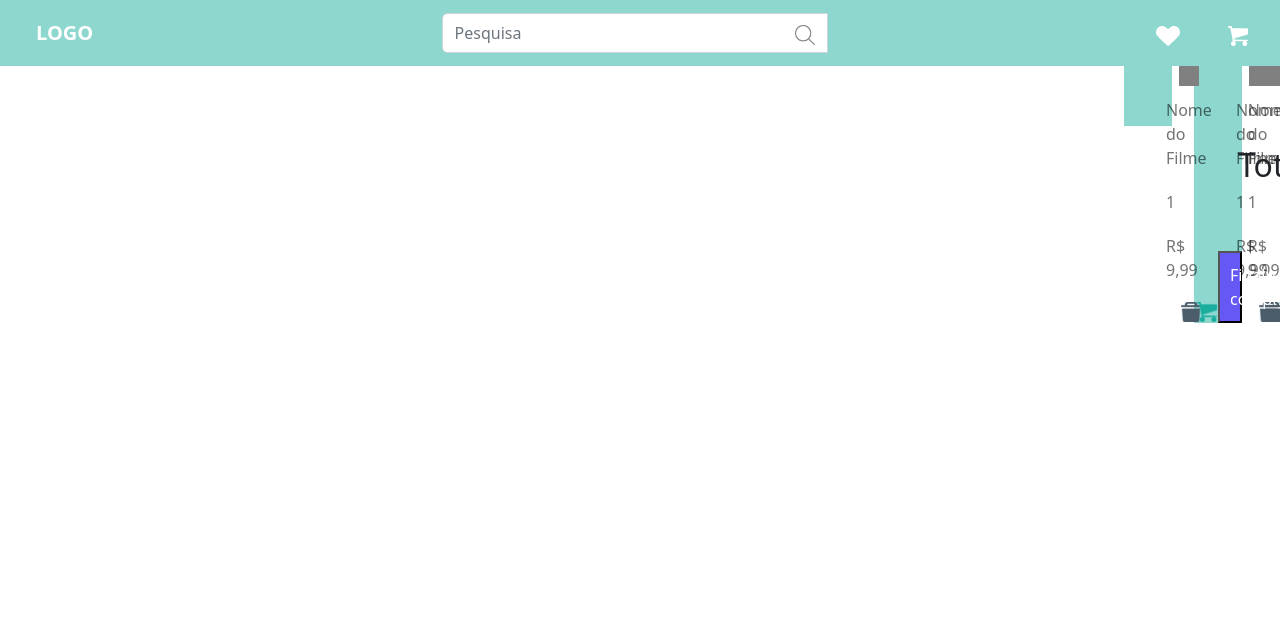
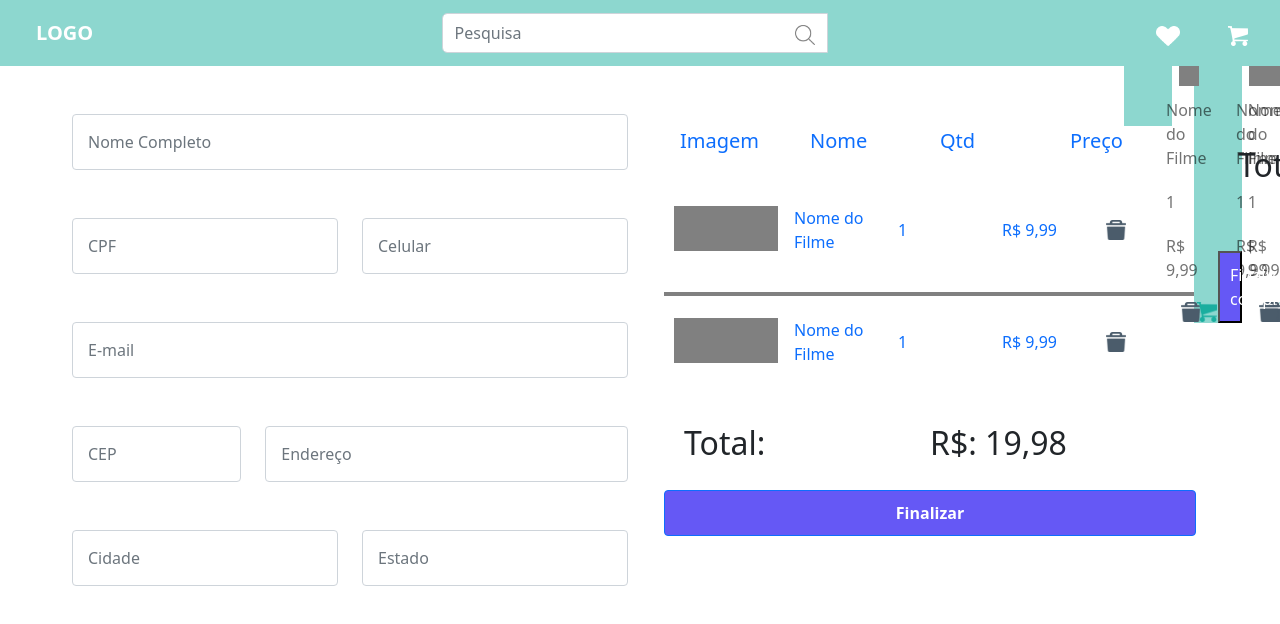
Before and after one commit to lucasmarques2020/DesafioDot, a React (Create React App) app: page /finish in a window 1280 px wide. Shown: the top 624 px of the page. Built offline with nearby package versions, Linux system fonts and the light colour scheme; no server answers.

Commit message:
Finalizado as alteraçoes nos componentes

```diff
--- a/package.json
+++ b/package.json
@@ -13,6 +13,7 @@
     "react-bootstrap": "^2.0.4",
     "react-dom": "^17.0.2",
     "react-lottie": "^1.2.3",
+    "react-router-dom": "^6.2.1",
     "react-scripts": "5.0.0",
     "styled-components": "^5.3.3",
     "web-vitals": "^2.1.2"
--- a/src/App.js
+++ b/src/App.js
@@ -1,7 +1,6 @@
 import 'bootstrap/dist/css/bootstrap.min.css'
 import NavBar from './components/navbar/NavBar'
-import ListMovie from './components/listmovie/ListMovie'
-
+import Routs from './route/Route'
 export default function App() {
   return (
     <>
@@ -9,7 +8,7 @@ export default function App() {
         <div className='row'>
           <NavBar />
           <div className='d-flex flex-wrap justify-content-center p-5'>
-            <ListMovie />
+            <Routs/>
           </div>
         </div>
       </div>
--- a/src/components/cards/styles.css
+++ b/src/components/cards/styles.css
@@ -28,6 +28,8 @@
     background-color: rgb(101, 88, 245);
     width: 100%;
     transition: 0.5s;
+    color: white;
+    font-weight: bold;
 }
 .ButtonAdc:hover{
     background-color: rgb(65, 49, 250);
--- /dev/null
+++ b/src/components/finishbuy/FinishBuy.jsx
@@ -0,0 +1,93 @@
+import 'bootstrap/dist/css/bootstrap.min.css'
+import {
+    Button,
+    Form,
+    Nav,
+    Container,
+} from 'react-bootstrap'
+import './styles.css'
+import {Modals} from '../modal/Modal'
+import TrashImg from '../../assets/img/littlecarts/trash.png'
+import React, { useRef } from 'react'
+
+export default function FinishBuy() {
+    const childRef = useRef();
+    return (
+        <>
+            <div className='container-fluid'>
+                <div className='row'>
+                    <div className='col-md-6'>
+                        <Form className='row'>
+                            <Form.Group className="mb-5" controlId="NomeCompleto">
+                                <Form.Control className='Inputs' type="email" placeholder="Nome Completo" />
+                            </Form.Group>
+                            <Form.Group className="mb-5 col-md-6" controlId="CPF">
+                                <Form.Control className='Inputs' type="text" placeholder="CPF" />
+                            </Form.Group>
+                            <Form.Group className="mb-5 col-md-6" controlId="Celular">
+                                <Form.Control className='Inputs' type="text" placeholder="Celular" />
+                            </Form.Group>
+                            <Form.Group className="mb-5" controlId="Email">
+                                <Form.Control className='Inputs' type="email" placeholder="E-mail" />
+                            </Form.Group>
+                            <Form.Group className="mb-5 col-md-4" controlId="CEP">
+                                <Form.Control className='Inputs' type="text" placeholder="CEP" />
+                            </Form.Group>
+                            <Form.Group className="mb-5 col-md-8" controlId="Endereco">
+                                <Form.Control className='Inputs' type="text" placeholder="Endereço" />
+                            </Form.Group>
+                            <Form.Group className="mb-5 col-md-6" controlId="Cidade">
+                                <Form.Control className='Inputs' type="text" placeholder="Cidade" />
+                            </Form.Group>
+                            <Form.Group className="mb-5 col-md-6" controlId="Estado">
+                                <Form.Control className='Inputs' type="text" placeholder="Estado" />
+                            </Form.Group>
+                        </Form>
+                    </div>
+                    <div className='col-md-6'>
+                        <Container className='ContaineFinish container-fluid'>
+                            <div
+                                className='BodyNav row'
+                                id="offcanvasNavbar"
+                                aria-labelledby="offcanvasNavbarLabel"
+                                placement="end"
+                            >
+                                <Nav className="Menu col-md-12">
+                                    <Nav.Link className='col mt-1' href="#">Imagem</Nav.Link>
+                                    <Nav.Link className='col mt-1' href="#">Nome</Nav.Link>
+                                    <Nav.Link className='col mt-1' href="#">Qtd</Nav.Link>
+                                    <Nav.Link className='col mt-1' href="#">Preço</Nav.Link>
+                                </Nav>
+                                <div>
+                                    <div className='row'>
+                                        <Nav className="BodyItemsCart col-md-12 mb-5">
+                                            <Nav.Link className='col-md' style={{ width: 45, height: 45, backgroundColor: 'grey' }} href="#"></Nav.Link>
+                                            <Nav.Link className='col-md mt-1' href="#">Nome do Filme</Nav.Link>
+                                            <Nav.Link className='col-md mt-1' href="#">1</Nav.Link>
+                                            <Nav.Link className='col-md mt-1' href="#">R$ 9,99</Nav.Link>
+                                            <Nav.Link className='col-md' href="#"><img src={TrashImg} style={{ width: 20, height: 20 }} /></Nav.Link>
+                                        </Nav>
+                                        <div style={{ height: 4, backgroundColor: 'grey' }}></div>
+                                        <Nav className="BodyItemsCart col-md-12 mb-5">
+                                            <Nav.Link className='col-md' style={{ width: 45, height: 45, backgroundColor: 'grey' }} href="#"></Nav.Link>
+                                            <Nav.Link className='col-md mt-1' href="#">Nome do Filme</Nav.Link>
+                                            <Nav.Link className='col-md mt-1' href="#">1</Nav.Link>
+                                            <Nav.Link className='col-md mt-1' href="#">R$ 9,99</Nav.Link>
+                                            <Nav.Link className='col-md' href="#"><img src={TrashImg} style={{ width: 20, height: 20 }} /></Nav.Link>
+                                        </Nav>
+                                    </div>
+                                </div>
+                                <div className='FinishBuy d-flex'>
+                                    <h2 className='col'>Total:</h2>
+                                    <h2 className='col'>R$: 19,98</h2>
+                                </div>
+                                <Button onClick={() => childRef.current.handleShow()}className='ButtonAdcBuy'>Finalizar</Button>
+                            </div>
+                        </Container>
+                        <Modals ref={childRef}/>
+                    </div>
+                </div>
+            </div>
+        </>
+    )
+}
--- /dev/null
+++ b/src/components/finishbuy/styles.css
@@ -0,0 +1,27 @@
+.ButtonAdcBuy{
+    padding: 10px;
+    color: white;
+    background-color: rgb(101, 88, 245);
+    width: 100%;
+    font-weight: bold;
+    transition: 0.5s;
+}
+
+.ButtonAdcBuy:hover{
+    background-color: rgb(65, 49, 250);
+    width: 100%;
+}
+.ContaineFinish{
+    background: transparent;
+}
+.Inputs{
+    padding: 15px;
+}
+.Menu{
+    color: black !important;
+    outline: none;
+    font-size: 20px;
+    list-style: none;
+    text-decoration: none;
+    margin-bottom: 20px;
+}
--- a/src/components/like/Like.jsx
+++ b/src/components/like/Like.jsx
@@ -37,7 +37,7 @@ export default function Like() {
                                 <Nav.Link className='col mt-1' href="#">1</Nav.Link>
                                 <Nav.Link className='col mt-1' href="#">R$ 9,99</Nav.Link>
                                 <Nav.Link className='col-1' href="#"><img src={TrashImg} style={{ width: 20, height: 20 }} /></Nav.Link>
-                                <Nav.Link className='col-1' href="#"><img src={CartImg} style={{ width: 20, height: 20 }} /></Nav.Link>
+                                <Nav.Link className='col-1' href="/finish"><img src={CartImg} style={{ width: 20, height: 20 }} /></Nav.Link>
                             </Nav>
                             <Nav className="BodyItemsCart">
                                 <Nav.Link className='col-2' style={{ width: 20, height: 20, backgroundColor: 'grey' }} href="#"></Nav.Link>
@@ -45,7 +45,7 @@ export default function Like() {
                                 <Nav.Link className='col mt-1' href="#">1</Nav.Link>
                                 <Nav.Link className='col mt-1' href="#">R$ 9,99</Nav.Link>
                                 <Nav.Link className='col-1' href="#"><img src={TrashImg} style={{ width: 20, height: 20 }} /></Nav.Link>
-                                <Nav.Link className='col-1' href="#"><img src={CartImg} style={{ width: 20, height: 20 }} /></Nav.Link>
+                                <Nav.Link className='col-1' href="/finish"><img src={CartImg} style={{ width: 20, height: 20 }} /></Nav.Link>
                             </Nav>
                         </Offcanvas.Body>
                     </Navbar.Offcanvas>
--- a/src/components/littlecart/LittleCart.jsx
+++ b/src/components/littlecart/LittleCart.jsx
@@ -50,7 +50,7 @@ export default function LittleCart() {
                             <h2 className='col'>Total:</h2>
                             <h2 className='col'>R$: 19,98</h2>
                         </div>
-                        <button className='ButtonAdcF'>Finalizar compra</button>
+                       <a href="/finish"><button className='ButtonAdcF'>Finalizar compra</button></a>
                     </Navbar.Offcanvas>
                     </Container>
                 </Navbar>
--- /dev/null
+++ b/src/components/modal/Modal.jsx
@@ -0,0 +1,34 @@
+import 'bootstrap/dist/css/bootstrap.min.css'
+import {
+    Button,
+    Modal
+} from 'react-bootstrap'
+import React, { useState, useImperativeHandle, forwardRef } from 'react'
+import './styles.css'
+
+export const Modals = forwardRef((props, ref) => {
+    const [show, setShow] = useState(false)
+
+    const handleClose = () => setShow(false)
+
+    useImperativeHandle(ref, () => ({
+        handleShow () {setShow(true)}
+
+      }))
+    return (
+      <>
+        <Modal className='Modals' show={show} onHide={handleClose} animation={false}>
+        <Modal.Header closeButton>
+          <Modal.Title>Obrigado Uzumaki Naruto!</Modal.Title>
+        </Modal.Header>
+          <Modal.Body>Sua compra foi finalizada com sucesso!</Modal.Body>
+          <Modal.Footer>
+            <Button href='/'className='ButtonAdc'variant="transparent" onClick={handleClose}>
+              Ir para loja
+            </Button>
+          </Modal.Footer>
+        </Modal>
+      </>
+    )
+  }
+)
--- /dev/null
+++ b/src/components/modal/styles.css
@@ -0,0 +1,6 @@
+.Modals{
+    display: flex;
+    justify-content: center;
+    align-items: center;
+    text-align: center;
+}
--- a/src/components/navbar/NavBar.jsx
+++ b/src/components/navbar/NavBar.jsx
@@ -10,12 +10,15 @@ import 'bootstrap/dist/css/bootstrap.min.css'
 import SearchImg from '../../assets/img/navbar/search.png'
 import LittleCart from '../littlecart/LittleCart'
 import Like from '../like/Like'
+
 export default function NavBar() {
+
     return (
             <Container className='container'>
                 <Navbar className='justify-content-md-center' expand="lg">
                     <Container>
-                        <Navbar.Brand className='NavBrand' href="#">LOGO</Navbar.Brand>
+
+                        <Navbar.Brand className='NavBrand' href="/">LOGO</Navbar.Brand>
                     </Container>
                     <InputGroup className='SearchProducts'>
                         <FormControl className='FormControls'
--- /dev/null
+++ b/src/route/Route.jsx
@@ -0,0 +1,16 @@
+
+import React from "react"
+import { BrowserRouter, Route, Routes } from "react-router-dom"
+import LisMovie from "../components/listmovie/ListMovie"
+import FinishBuy from "../components/finishbuy/FinishBuy"
+
+export default function Routs(){
+    return (
+        <BrowserRouter>
+            <Routes>
+                <Route exact path="/" element={<LisMovie/>} />
+                <Route exact path="/finish" element={<FinishBuy/>} />
+            </Routes>
+        </BrowserRouter>
+    )
+}
```
Also changed, not shown: 1 other file (tests, documents, lock files or other folders).
